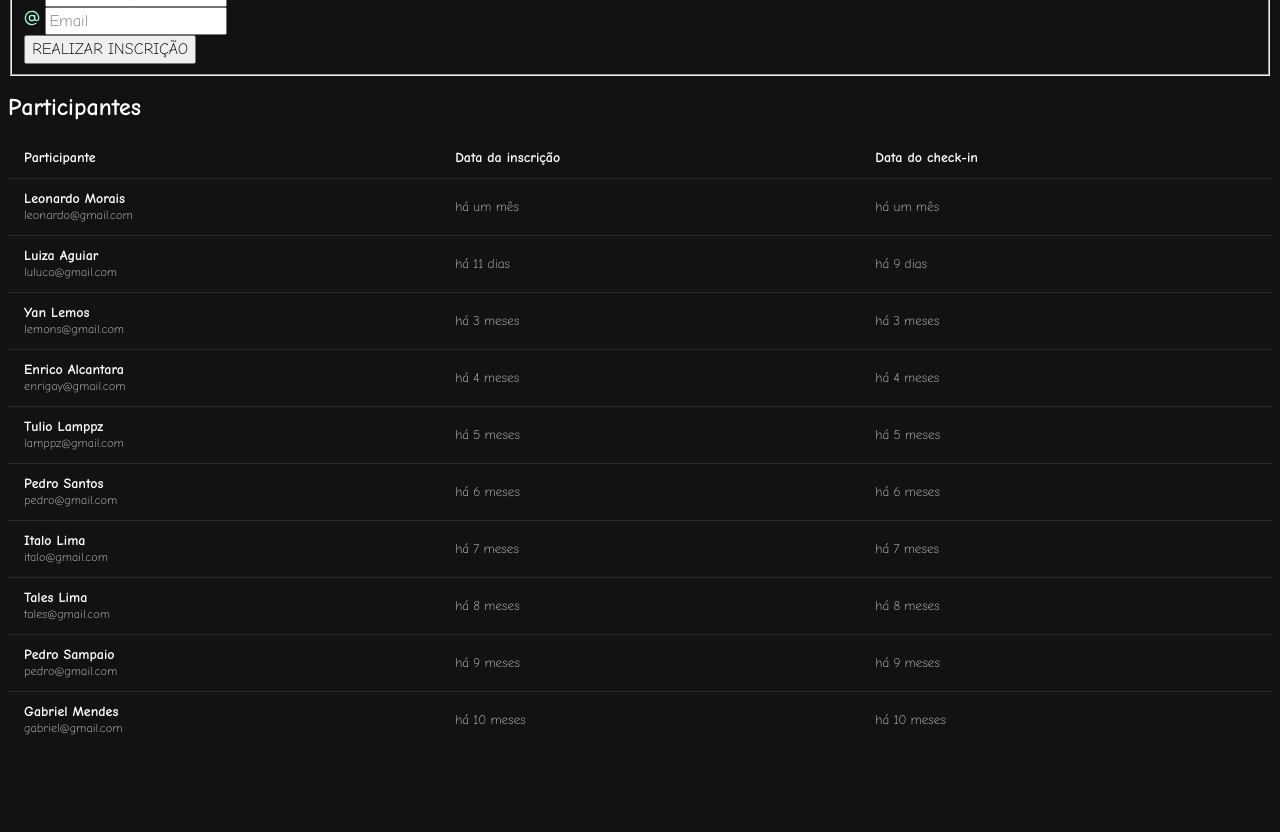
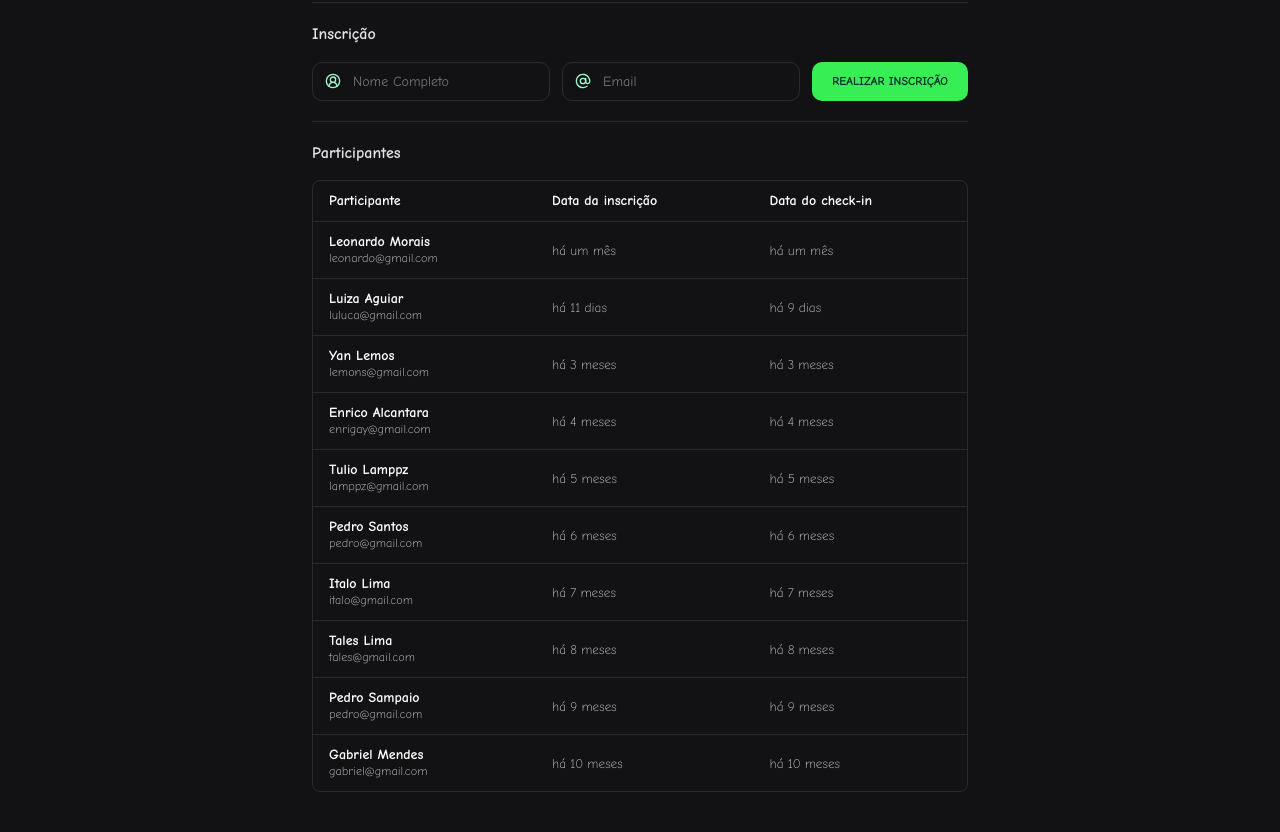
Before and after one commit to CuuKiii/nlw-unite-html-css-js, a plain HTML site: page index.html in a window 1280 px wide. Shown: the part 96-928 px from the top of the page. Before the commit the page ends 852 px from the top, so only its background shows below. Drawn offline with nearby package versions, Linux system fonts and the light colour scheme.

Commit message:
Update index.css
AULA 3

```diff
--- a/index.css
+++ b/index.css
@@ -1,10 +1,99 @@
-body, table, input, button {
+* {
+    margin: 0;
+    padding: 0;
+    box-sizing: border-box;
+  }
+
+  :root {
+    --border: 1px solid #ffffff1a;
+  }
+
+  body,
+  table,
+  input,
+  button {
     font: 300 16px/140% 'Comic Neue', sans-serif;
   }
 
   body {
     background-color: #121214;
     color: #ffffff;
+  }
+
+  .container {
+    max-width: 720px;
+    margin: 0 auto;
+    padding: 20px 32px;
+  }
+
+  header {
+    padding: 20px 0;
+  }
+
+  form {
+    border: var(--border);
+    border-inline: none;
+    padding: 20px 0;
+  }
+
+  fieldset {
+    border: none;
+  }
+
+  fieldset>div {
+    display: flex;
+    gap: 12px;
+  }
+
+  .input-wrapper {
+    flex: 1;
+
+    display: flex;
+    align-items: center;
+    gap: 12px;
+
+    border: var(--border);
+    border-radius: 10px;
+
+    padding: 8px 12px;
+
+    font: 400 14px/150% 'Comic Neue', sans-serif;
+    color: #C4C4CC;
+  }
+
+  input {
+    all: unset;
+  }
+
+  fieldset legend,
+  section h2 {
+    font: 700 16px/140% 'Comic Neue', sans-serif;
+    color: #E1E1E6;
+    padding-bottom: 16px;
+  }
+
+  fieldset button {
+    width: fit-content;
+    border: 0;
+    background: #37ee55;
+    border-radius: 10px;
+    padding: 7px 20px;
+
+    font: 700 12px/24px 'Comic Neue', sans-serif;
+    color: #00292E;
+  }
+
+  fieldset button:hover {
+    background: #1cac40;
+  }
+
+  .lista-participantes {
+    padding: 20px 0;
+  }
+
+  .lista-participantes > div {
+    border: var(--border);
+    border-radius: 8px;
   }
 
   table {
@@ -22,7 +111,7 @@ body, table, input, button {
   }
 
   tbody td {
-    border-top: 1px solid #ffffff1a;
+    border-top: var(--border);
     font-size: 13px;
     line-height: 15px;
     color: #c4c4cc;
```
